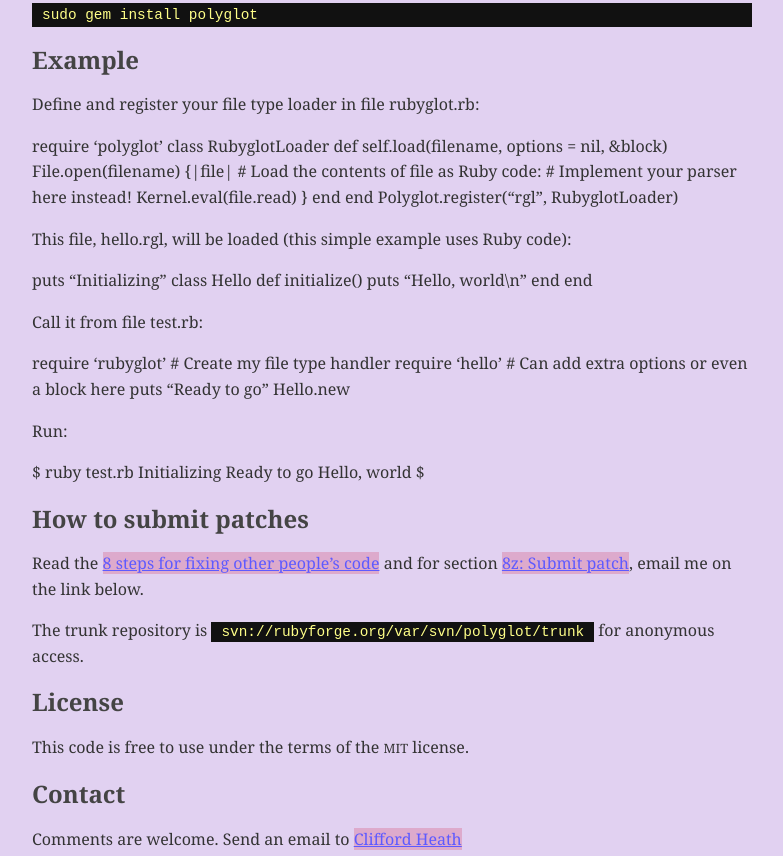
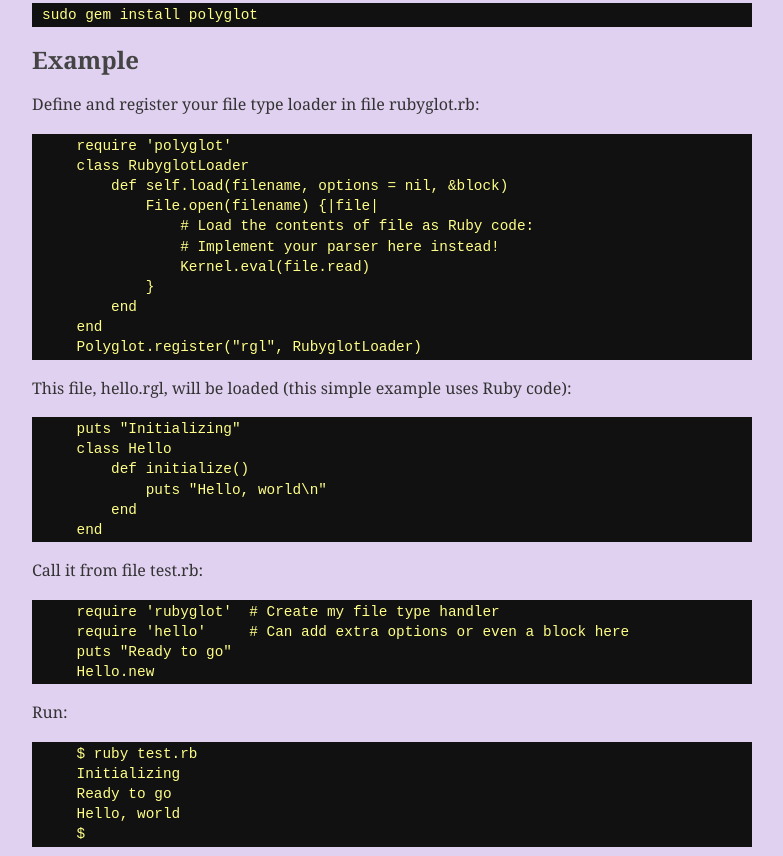
Before and after one commit to cjheath/polyglot, a plain HTML site: page website/index.html in a window 1280 px wide. Shown: the part 577-1433 px from the top of the page, without its empty margins (248-1031 px from the left). Drawn offline with Linux system fonts and the light colour scheme.

Commit message:
Updated website components

```diff
--- a/website/index.html
+++ b/website/index.html
@@ -52,9 +52,10 @@
 <p><pre class='syntax'><span class="ident">sudo</span> <span class="ident">gem</span> <span class="ident">install</span> <span class="ident">polyglot</span></pre></p>
 <h2>Example</h2>
 <p>Define and register your file type loader in file rubyglot.rb:</p>
-require &#8216;polyglot&#8217;
+<pre>
+    require 'polyglot'
     class RubyglotLoader
-def self.load(filename, options = nil, &amp;block)
+        def self.load(filename, options = nil, &block)
             File.open(filename) {|file|
                 # Load the contents of file as Ruby code:
                 # Implement your parser here instead!
@@ -62,25 +63,32 @@
             }
         end
     end
-Polyglot.register(&#8220;rgl&#8221;, RubyglotLoader)
+    Polyglot.register("rgl", RubyglotLoader)
+</pre>
 <p>This file, hello.rgl, will be loaded (this simple example uses Ruby code):</p>
-puts &#8220;Initializing&#8221;
+<pre>
+    puts "Initializing"
     class Hello
         def initialize()
-puts &#8220;Hello, world\n&#8221;
+            puts "Hello, world\n"
         end
     end
+</pre>
 <p>Call it from file test.rb:</p>
-require &#8216;rubyglot&#8217;	# Create my file type handler
-require &#8216;hello&#8217;	# Can add extra options or even a block here
-puts &#8220;Ready to go&#8221;
+<pre>
+    require 'rubyglot'	# Create my file type handler
+    require 'hello'	# Can add extra options or even a block here
+    puts "Ready to go"
     Hello.new
+</pre>
 <p>Run:</p>
+<pre>
     $ ruby test.rb
     Initializing
     Ready to go
     Hello, world
     $
+</pre>
 <h2>How to submit patches</h2>
 <p>Read the <a href="http://drnicwilliams.com/2007/06/01/8-steps-for-fixing-other-peoples-code/">8 steps for fixing other people&#8217;s code</a> and for section <a href="http://drnicwilliams.com/2007/06/01/8-steps-for-fixing-other-peoples-code/#8z-email">8z: Submit patch</a>, email me on the link below.</p>
 <p>The trunk repository is <code>svn://rubyforge.org/var/svn/polyglot/trunk</code> for anonymous access.</p>
```
Lines whose indentation alone changed are shown as unchanged.
